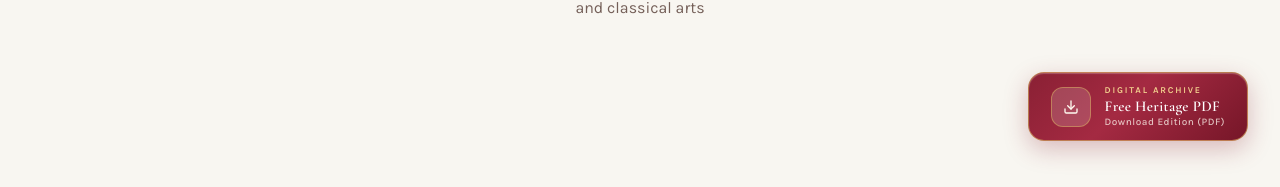
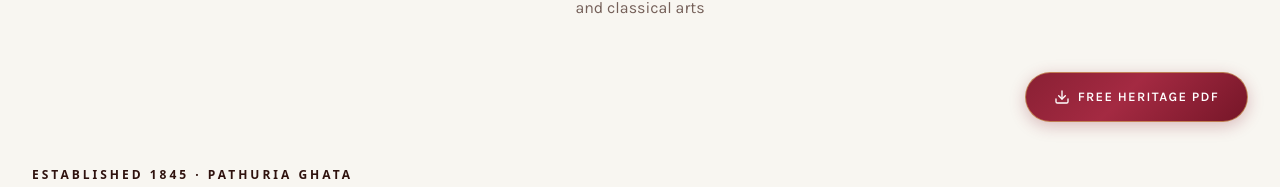
Before and after one commit to jannat-website-idea/khelat-bhawan-heritage, a React (Vite) app: page / in a window 1280 px wide. Both pictures are taken after a click on the button "EXPLORE HERITAGE". Shown: the part 268-455 px from the top of the page. Built offline with nearby package versions, Linux system fonts and the light colour scheme; grey boxes are pictures that could not be loaded; a web font is replaced by a local one.

Commit message:
Simplify Free Heritage PDF button to clean pill with download icon

```diff
--- a/src/index.css
+++ b/src/index.css
@@ -2829,75 +2829,38 @@ iframe {
 .heritage-timeline-download-btn {
   display: inline-flex;
   align-items: center;
-  gap: 14px;
-  padding: 12px 22px;
-  border-radius: 16px;
+  gap: 8px;
+  padding: 14px 28px;
+  border-radius: 999px;
+  font-size: 13px;
+  font-weight: 600;
+  letter-spacing: 0.1em;
+  text-transform: uppercase;
   background: linear-gradient(135deg, #8a2034 0%, #a42a42 45%, #761628 100%);
   border: 1.5px solid rgba(216, 174, 98, 0.65);
-  color: #fffaf0;
-  box-shadow: 0 8px 24px rgba(138, 32, 52, 0.28), inset 0 1px 1px rgba(255, 255, 255, 0.25);
-  transition: all 0.35s cubic-bezier(0.2, 0.8, 0.2, 1);
+  color: #ffffff;
+  box-shadow: 0 4px 16px rgba(138, 32, 52, 0.28);
+  transition: all 0.3s ease;
   cursor: pointer;
   text-decoration: none;
-  text-align: left;
+  white-space: nowrap;
 }
 
 .heritage-timeline-download-btn:hover {
   background: linear-gradient(135deg, #a02840 0%, #ba324d 45%, #8c1e33 100%);
   border-color: rgba(245, 215, 145, 0.95);
-  transform: translateY(-3px) scale(1.025);
-  box-shadow: 0 14px 36px rgba(138, 32, 52, 0.42), 0 0 22px rgba(216, 174, 98, 0.35);
-}
-
-.heritage-timeline-download-btn__icon {
-  width: 40px;
-  height: 40px;
-  border-radius: 12px;
-  background: rgba(255, 255, 255, 0.16);
-  border: 1px solid rgba(216, 174, 98, 0.55);
-  display: flex;
-  align-items: center;
-  justify-content: center;
-  color: #fffaf0;
-  flex-shrink: 0;
-  transition: transform 0.3s ease;
-}
-
-.heritage-timeline-download-btn:hover .heritage-timeline-download-btn__icon {
-  transform: translateY(2px);
-  background: rgba(255, 255, 255, 0.25);
-}
-
-.heritage-timeline-download-btn__content {
-  display: flex;
-  flex-direction: column;
-}
-
-.heritage-timeline-download-btn__kicker {
-  color: #f5d590;
-  font-size: 9px;
-  font-weight: 700;
-  letter-spacing: 0.2em;
-  text-transform: uppercase;
-  line-height: 1.2;
-}
-
-.heritage-timeline-download-btn__title {
+  transform: translateY(-2px) scale(1.03);
+  box-shadow: 0 8px 24px rgba(138, 32, 52, 0.4), 0 0 16px rgba(216, 174, 98, 0.3);
   color: #ffffff;
-  font-family: var(--font-serif);
-  font-size: 15px;
-  font-weight: 700;
-  letter-spacing: 0.02em;
-  line-height: 1.3;
-  margin-top: 1px;
-}
-
-.heritage-timeline-download-btn__sub {
-  color: rgba(255, 250, 240, 0.75);
-  font-size: 10px;
-  font-weight: 500;
-  letter-spacing: 0.05em;
-  line-height: 1.2;
+}
+
+@media (max-width: 640px) {
+  .heritage-timeline-download-btn {
+    width: 100%;
+    justify-content: center;
+    padding: 12px 20px;
+    font-size: 12px;
+  }
 }
 
 /* ==========================================================================
--- a/src/pages/AboutPage.jsx
+++ b/src/pages/AboutPage.jsx
@@ -41,22 +41,10 @@ export default function AboutPage({ lang = 'en', setActiveTab, onOpenBooking, on
               href={getAssetUrl('/Khelat_Bhawan_Heritage_eBook.pdf')}
               download="Khelat_Bhawan_Heritage_Compendium.pdf"
               className="heritage-timeline-download-btn"
-              aria-label={isBn ? 'বিনামূল্যে হেরিটেজ পিডিএফ ডাউনলোড করুন' : 'Download the free Khelat Bhawan heritage PDF'}
+              aria-label={isBn ? 'বিনামূল্যে হেরিটেজ পিডিএফ' : 'Free Heritage PDF'}
             >
-              <div className="heritage-timeline-download-btn__icon">
-                <Download className="w-4 h-4" aria-hidden="true" />
-              </div>
-              <div className="heritage-timeline-download-btn__content">
-                <span className="heritage-timeline-download-btn__kicker">
-                  {isBn ? 'ডিজিটাল মহাফেজখানা' : 'Digital Archive'}
-                </span>
-                <span className="heritage-timeline-download-btn__title">
-                  {isBn ? 'বিনামূল্যে হেরিটেজ পিডিএফ' : 'Free Heritage PDF'}
-                </span>
-                <span className="heritage-timeline-download-btn__sub">
-                  {isBn ? 'ডাউনলোড সংস্করণ (PDF)' : 'Download Edition (PDF)'}
-                </span>
-              </div>
+              <Download className="w-4 h-4" aria-hidden="true" />
+              <span>{isBn ? 'বিনামূল্যে হেরিটেজ পিডিএফ' : 'Free Heritage PDF'}</span>
             </a>
           </div>
 
--- a/src/pages/TimelinePage.jsx
+++ b/src/pages/TimelinePage.jsx
@@ -278,22 +278,10 @@ export default function TimelinePage({ lang = 'en', setActiveTab, onOpenLightbox
               href={getAssetUrl('/Khelat_Bhawan_Heritage_eBook.pdf')}
               download="Khelat_Bhawan_Heritage_Compendium.pdf"
               className="heritage-timeline-download-btn"
-              aria-label={isBn ? 'বিনামূল্যে হেরিটেজ পিডিএফ ডাউনলোড করুন' : 'Download the free Khelat Bhawan heritage PDF'}
+              aria-label={isBn ? 'বিনামূল্যে হেরিটেজ পিডিএফ' : 'Free Heritage PDF'}
             >
-              <div className="heritage-timeline-download-btn__icon">
-                <Download className="w-4 h-4" aria-hidden="true" />
-              </div>
-              <div className="heritage-timeline-download-btn__content">
-                <span className="heritage-timeline-download-btn__kicker">
-                  {isBn ? 'ডিজিটাল মহাফেজখানা' : 'Digital Archive'}
-                </span>
-                <span className="heritage-timeline-download-btn__title">
-                  {isBn ? 'বিনামূল্যে হেরিটেজ পিডিএফ' : 'Free Heritage PDF'}
-                </span>
-                <span className="heritage-timeline-download-btn__sub">
-                  {isBn ? 'ডাউনলোড সংস্করণ (PDF)' : 'Download Edition (PDF)'}
-                </span>
-              </div>
+              <Download className="w-4 h-4" aria-hidden="true" />
+              <span>{isBn ? 'বিনামূল্যে হেরিটেজ পিডিএফ' : 'Free Heritage PDF'}</span>
             </a>
           </div>
         </div>
```
